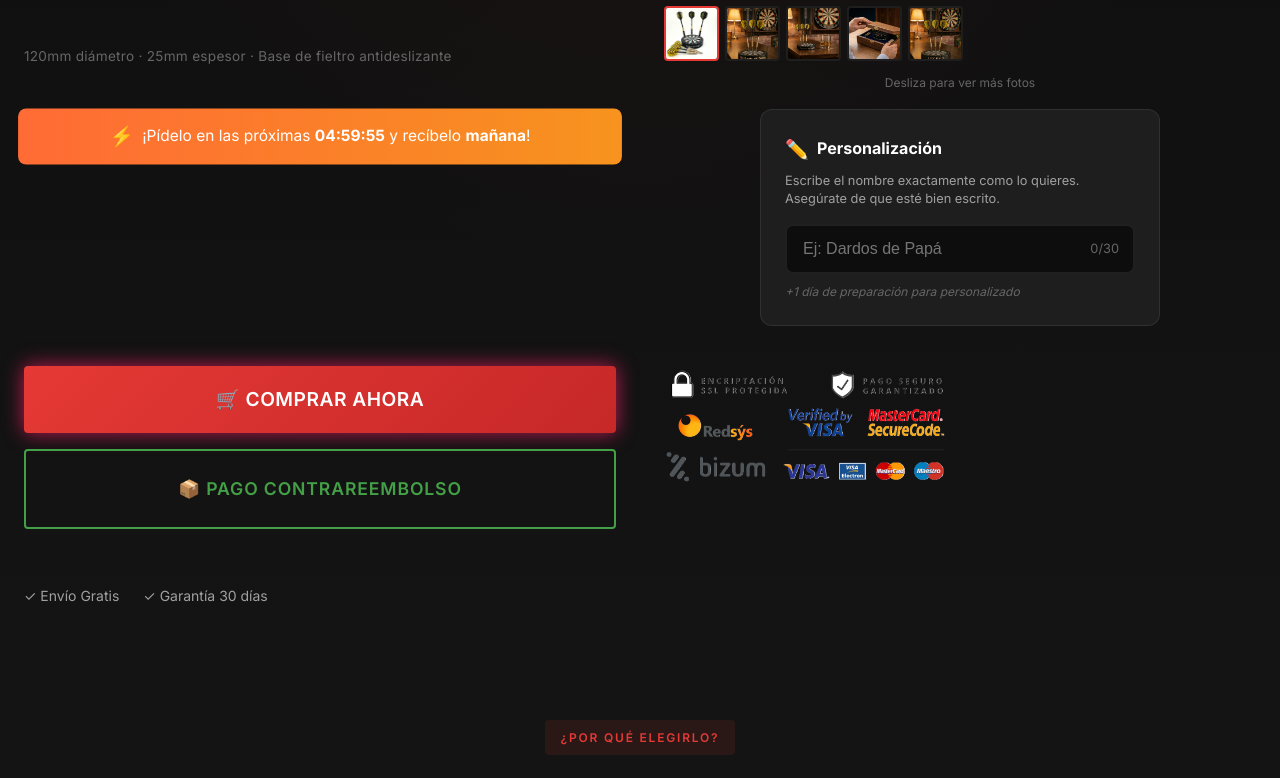
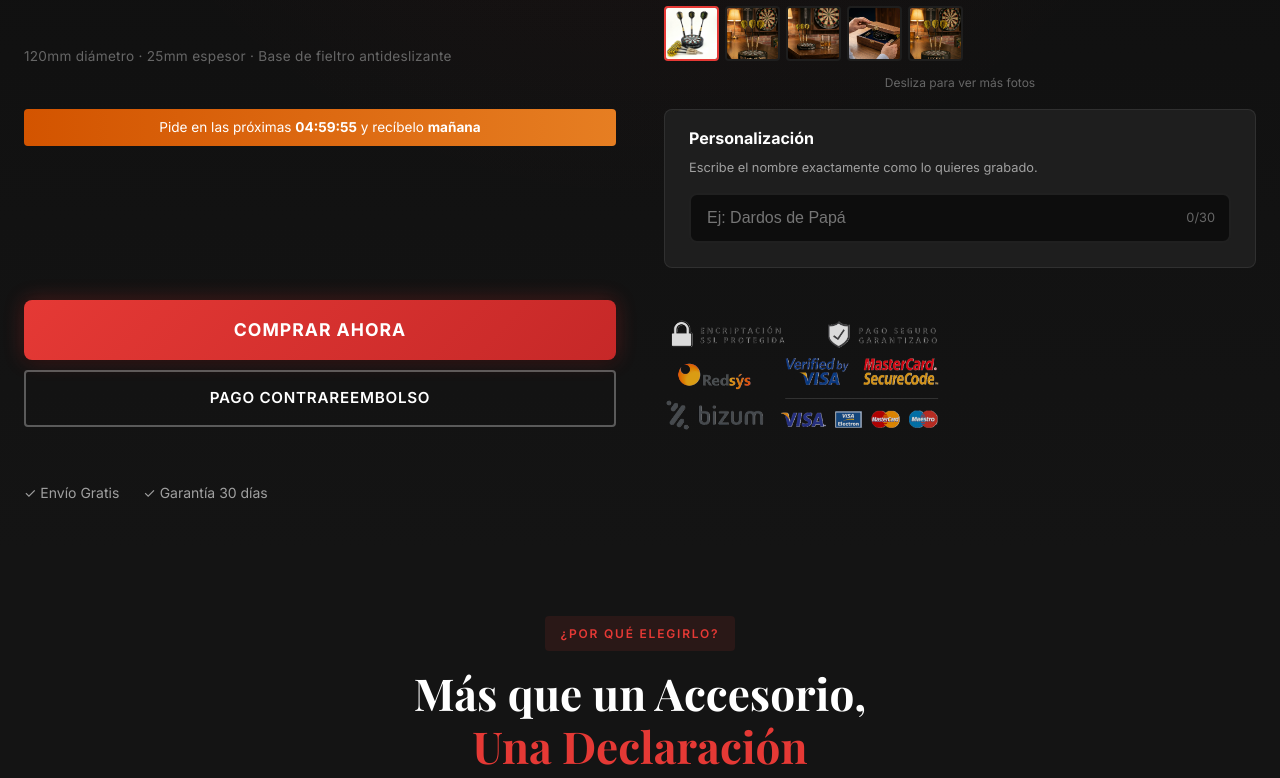
Before and after one commit to younesmobtil10-tech/novacompras-landing, a website: page dardos/index.html in a window 1280 px wide. Shown: the part 608-1386 px from the top of the page. Drawn offline with nearby package versions, Linux system fonts and the light colour scheme.

Commit message:
Professional checkout design: remove emojis, compact layout, better margins

```diff
--- a/dardos/index.html
+++ b/dardos/index.html
@@ -76,42 +76,35 @@
 
             <!-- Urgency Counter -->
             <div class="urgency-banner">
-                <span class="urgency-icon">⚡</span>
-                <span>¡Pídelo en las próximas <strong id="countdown">05:00:00</strong> y recíbelo
-                    <strong>mañana</strong>!</span>
+                <span>Pide en las próximas <strong id="countdown">05:00:00</strong> y recíbelo
+                    <strong>mañana</strong></span>
             </div>
 
             <!-- Personalization Input -->
             <div class="personalization-box">
                 <label class="personalization-label">
-                    <span class="label-icon">✏️</span>
                     <strong>Personalización</strong>
                 </label>
-                <p class="personalization-hint">Escribe el nombre exactamente como lo quieres. Asegúrate de que esté
-                    bien escrito.</p>
+                <p class="personalization-hint">Escribe el nombre exactamente como lo quieres grabado.</p>
                 <div class="personalization-input-wrapper">
                     <input type="text" id="personalizationName" class="personalization-input"
                         placeholder="Ej: Dardos de Papá" maxlength="30">
                     <span class="char-counter"><span id="charCount">0</span>/30</span>
                 </div>
-                <p class="personalization-note">+1 día de preparación para personalizado</p>
             </div>
 
             <!-- Payment Buttons -->
             <div class="payment-buttons">
                 <a href="checkout.html" class="btn btn-primary btn-large btn-checkout" id="btnComprar">
-                    <span>🛒 COMPRAR AHORA</span>
+                    COMPRAR AHORA
                 </a>
-                <a href="checkout.html?method=cod" class="btn btn-secondary btn-large btn-cod">
-                    <span>📦 Pago Contrareembolso</span>
+                <a href="checkout.html?method=cod" class="btn btn-outline btn-large btn-cod">
+                    Pago Contrareembolso
                 </a>
             </div>
 
             <!-- Secure Payment Badges -->
-            <div class="secure-payment">
-                <img src="images/pago-seguro.png" alt="Pago Seguro - SSL, Visa, MasterCard, Bizum, Redsys"
-                    class="secure-badges-img">
-            </div>
+            <img src="images/pago-seguro.png" alt="Pago Seguro" class="secure-badges-img">
 
             <div class="trust-badges">
                 <span>✓ Envío Gratis</span>
--- a/dardos/styles.css
+++ b/dardos/styles.css
@@ -892,46 +892,26 @@ ol {
 
 /* Urgency Banner */
 .urgency-banner {
-    display: flex;
+    display: inline-flex;
     align-items: center;
     justify-content: center;
-    gap: var(--spacing-xs);
-    background: linear-gradient(90deg, #ff6b35, #f7931e);
+    background: linear-gradient(90deg, #d35400, #e67e22);
     color: white;
-    padding: 12px 20px;
-    border-radius: var(--radius-md);
-    margin-bottom: var(--spacing-md);
-    font-size: 0.95rem;
-    animation: pulse 2s ease-in-out infinite;
-}
-
-.urgency-icon {
-    font-size: 1.2rem;
-}
-
-@keyframes pulse {
-
-    0%,
-    100% {
-        transform: scale(1);
-    }
-
-    50% {
-        transform: scale(1.02);
-    }
+    padding: 8px 16px;
+    border-radius: var(--radius-sm);
+    margin-bottom: var(--spacing-sm);
+    font-size: 0.85rem;
 }
 
 /* Personalization Box */
 .personalization-box {
     background: var(--color-bg-card);
     border: 1px solid var(--color-border);
-    border-radius: var(--radius-lg);
-    padding: var(--spacing-md);
-    margin-bottom: var(--spacing-md);
+    border-radius: var(--radius-md);
+    padding: var(--spacing-sm) var(--spacing-md);
+    margin-bottom: var(--spacing-sm);
     text-align: left;
-    max-width: 400px;
-    margin-left: auto;
-    margin-right: auto;
+    max-width: 100%;
 }
 
 .personalization-label {
@@ -995,50 +975,42 @@ ol {
 .payment-buttons {
     display: flex;
     flex-direction: column;
-    gap: var(--spacing-sm);
-    margin-bottom: var(--spacing-md);
+    gap: 10px;
+    margin-bottom: var(--spacing-sm);
+    max-width: 100%;
 }
 
 .btn-checkout {
-    font-size: 1.2rem !important;
-    padding: 18px 32px !important;
+    font-size: 1.1rem;
+    padding: 16px 32px;
     text-transform: uppercase;
-    letter-spacing: 0.5px;
-    animation: glow 2s ease-in-out infinite;
+    letter-spacing: 1px;
+    font-weight: 700;
+    border-radius: var(--radius-md);
 }
 
-@keyframes glow {
+.btn-outline {
+    background: transparent;
+    border: 2px solid rgba(255, 255, 255, 0.3);
+    color: var(--color-text-primary);
+}
 
-    0%,
-    100% {
-        box-shadow: 0 0 5px rgba(233, 30, 99, 0.5);
-    }
-
-    50% {
-        box-shadow: 0 0 20px rgba(233, 30, 99, 0.8);
-    }
+.btn-outline:hover {
+    background: rgba(255, 255, 255, 0.1);
+    border-color: rgba(255, 255, 255, 0.5);
 }
 
 .btn-cod {
-    background: transparent;
-    border: 2px solid var(--color-accent-secondary);
-    color: var(--color-accent-secondary);
-}
-
-.btn-cod:hover {
-    background: var(--color-accent-secondary);
-    color: white;
+    font-size: 0.95rem;
+    padding: 14px 28px;
 }
 
 /* Secure Payment */
-.secure-payment {
-    margin-bottom: var(--spacing-md);
-}
-
 .secure-badges-img {
-    max-width: 100%;
-    max-height: 120px;
-    object-fit: contain;
+    max-width: 280px;
+    height: auto;
+    opacity: 0.85;
+    margin: var(--spacing-sm) 0;
 }
 
 .cta-guarantees {
```
